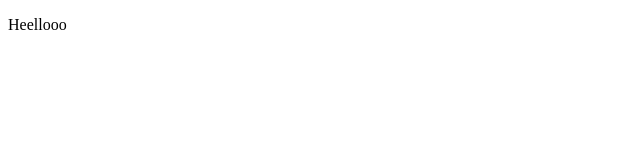
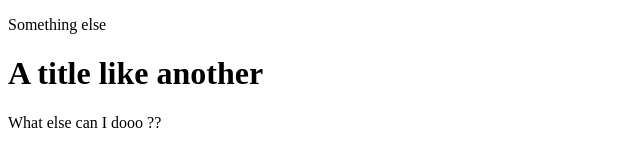
Before and after one commit to CeydaCalik/First_repo, a plain HTML site: page index.html in a window 1280 px wide. Shown: the whole page, without its empty margins (0-640 px from the left). Drawn offline with Linux system fonts and the light colour scheme.

Commit message:
Update index.html

```diff
--- a/index.html
+++ b/index.html
@@ -6,6 +6,10 @@
     <title>Document</title>
 </head>
 <body>
-    <p>Heellooo</p>
+    <p>Something else</p>
+
+    <h1>A title like another</h1>
+
+    <p>What else can I dooo ??</p>
 </body>
 </html>
```
